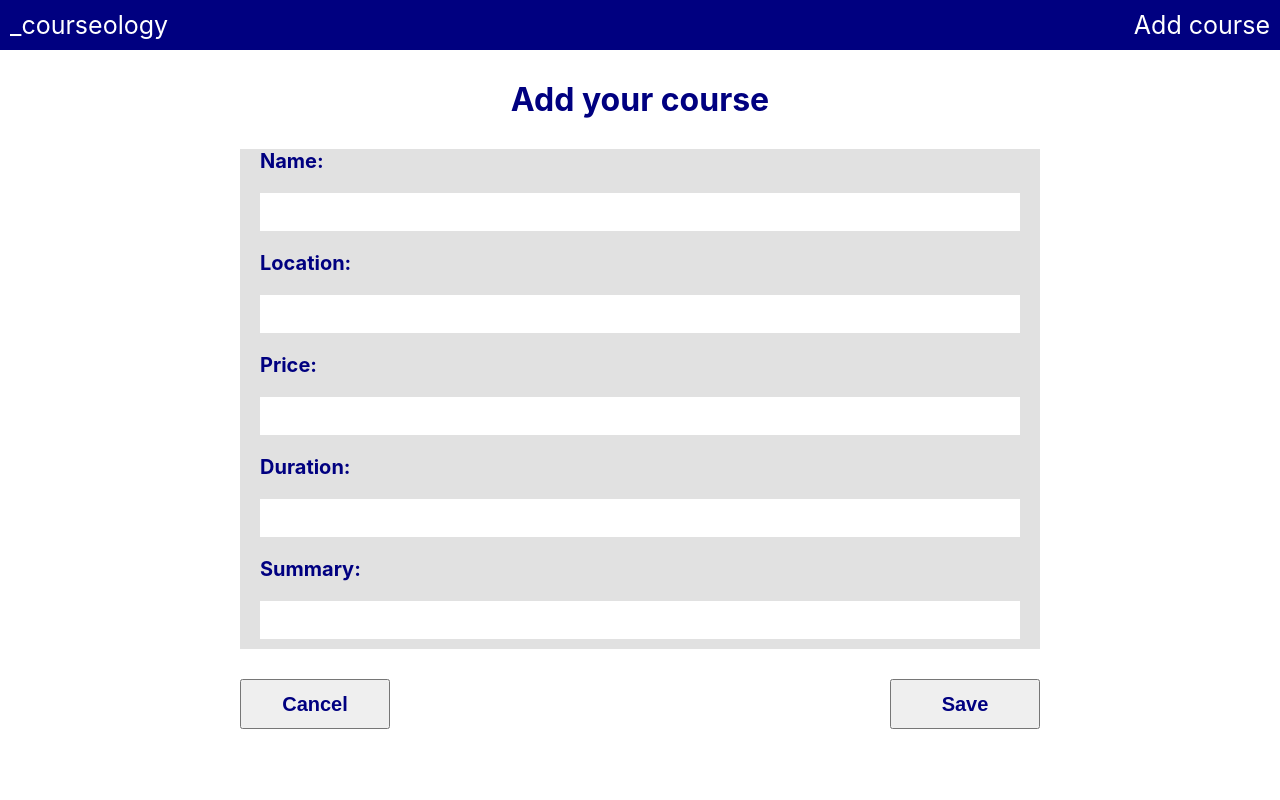
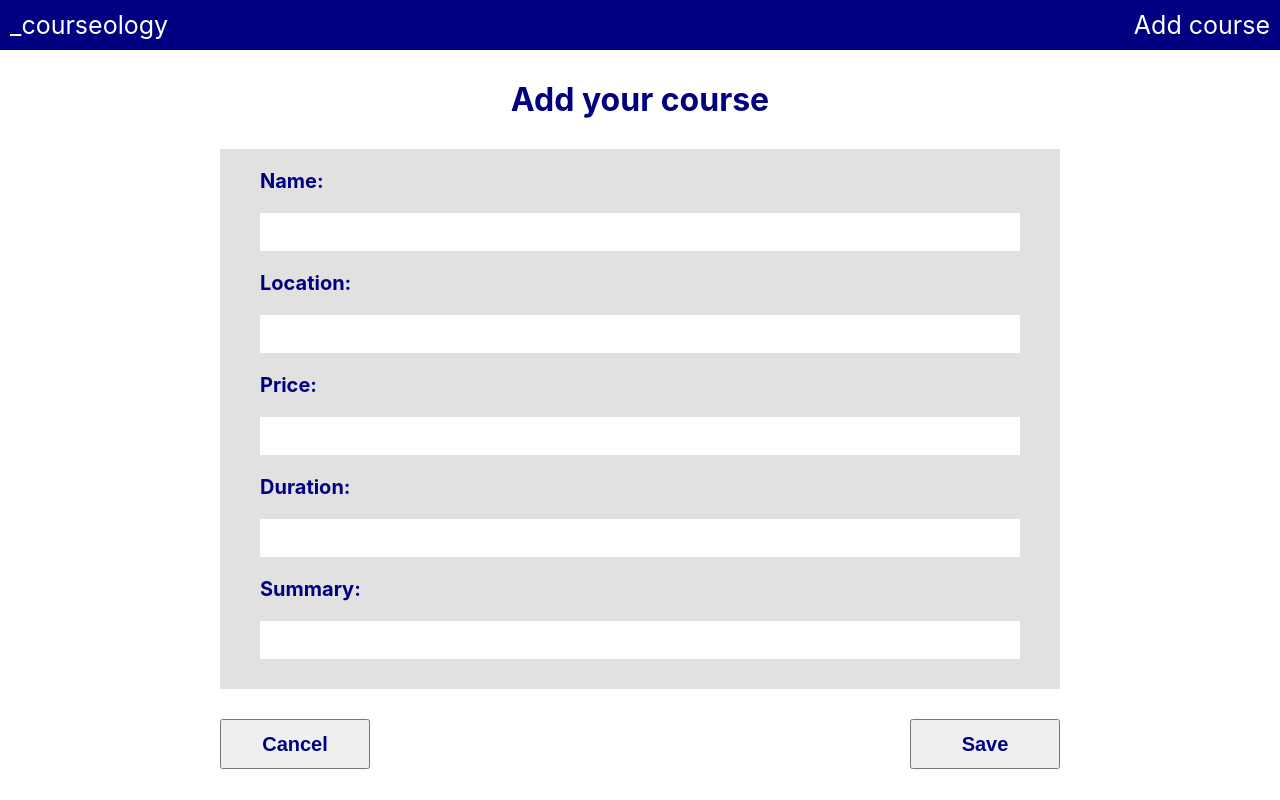
Before and after one commit to iCode-me/full-stack-project-client-side, a React (Create React App) app: page /add-course in a window 1280 px wide. Built offline with nearby package versions, Linux system fonts and the light colour scheme.

Commit message:
Form sizing fixed

```diff
--- a/src/component/Form/Form.scss
+++ b/src/component/Form/Form.scss
@@ -20,6 +20,7 @@
     color: navy;
     font-size: 20px;
     background-color: rgb(225, 225, 225);
+    padding: 20px;
   }
 
   label {
@@ -37,7 +38,7 @@
   }
 
   .button-box {
-    width: 800px;
+    width: 840px;
     display: flex;
     justify-content: space-between;
   }
```
